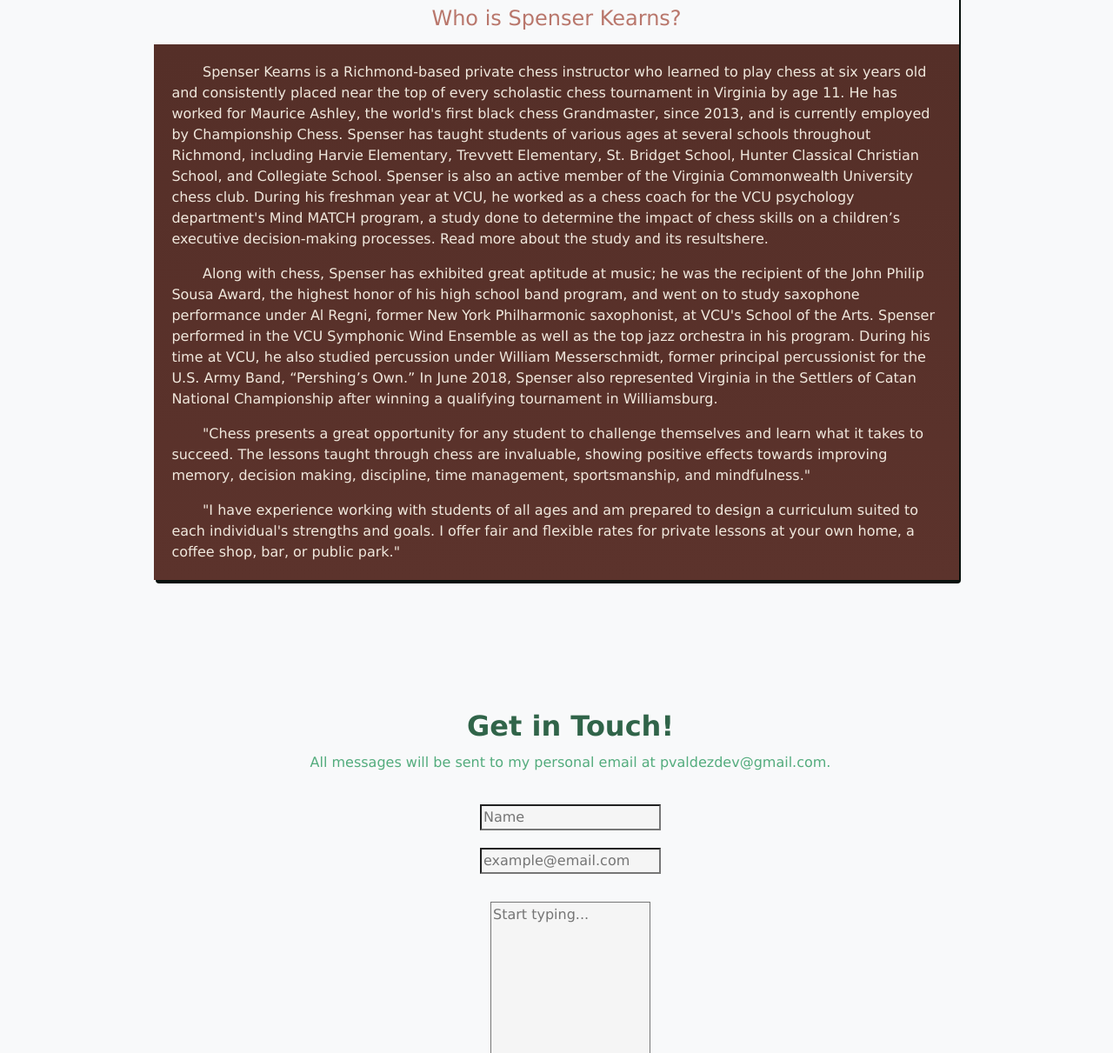
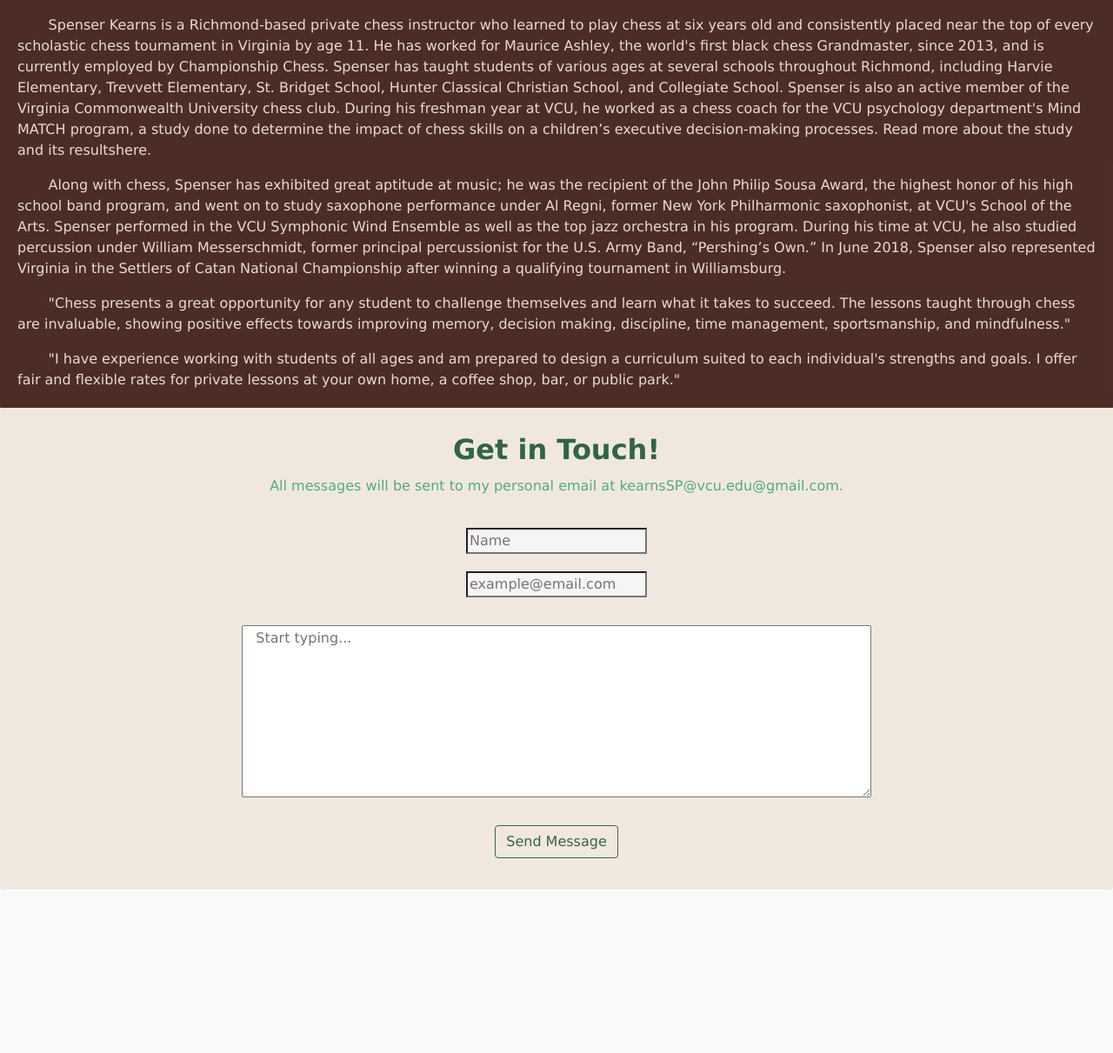
Before and after one commit to valdezDev/gatsby-spenser-teaches-chess, a Gatsby site: page / in a window 1280 px wide. Shown: the part 1589-2800 px from the top of the page at 87% size. After the commit the page ends 2635 px from the top, so only its background shows below. Built offline with nearby package versions, Linux system fonts and the light colour scheme; Gatsby itself is replaced by a stand-in of ours.

Commit message:
applied new, responsive styles to the portfolio page

```diff
--- a/src/components/header.js
+++ b/src/components/header.js
@@ -59,7 +59,7 @@
               </Link>
               <Link
                 activeClass="active"
-                to="contact-card"
+                to="card-3"
                 spy={true}
                 smooth={true}
                 offset={-70}
--- a/src/pages/index.js
+++ b/src/pages/index.js
@@ -1,9 +1,8 @@
 import React from "react";
-//import { Link } from "gatsby";
 import { Link, animateScroll as scroll } from "react-scroll";
 import Layout from "../components/layout";
 import SEO from "../components/seo";
-import { Button, Card, CardBody, CardImg, CardSubtitle, CardText, CardTitle, Col, Container, Row } from "reactstrap";
+import { Button, Card, CardBody, CardImg, CardSubtitle, CardText, CardTitle, Col, Container } from "reactstrap";
 import SpenserImage from '../images/profilePic.jpg';
 import '../styles/index.scss';
 
@@ -25,7 +24,7 @@
           <Button className="col-md-2 index-intro__button">
             <Link
               activeClass="active"
-              to="contact-card"
+              to="card-3"
               spy={true}
               smooth={true}
               offset={-70}
@@ -37,8 +36,8 @@
       </Col>
     </Card>
 
-    <Card className="card-2 about-me">
-      <CardImg top width="75%" src={SpenserImage} alt="Card image cap" className="about-img rounded-circle"/>
+    <Card className="card-2 about-me row-cover-full">
+      <CardImg top width="100%" src={SpenserImage} alt="Card image cap" className="about-img rounded-circle d-block"/>
       <CardTitle className="about-me__title text-center">Who is Spenser Kearns?</CardTitle>
         <CardBody className="about-me__body">
           <CardText className="about-me__text">
@@ -56,12 +55,10 @@
         </CardBody>
     </Card>
 
-    <Card className="row-3">
-      <Col sm="12 contact-col">
-        <Card className="contact-card">
+    <Card className="card-3">
           <CardTitle className="contact-card__title text-center">Get in Touch!</CardTitle>
           <CardSubtitle className="contact-card__subtitle text-center">
-            All messages will be sent to my personal email at pvaldezdev@gmail.com.
+            All messages will be sent to my personal email at kearnsSP@vcu.edu@gmail.com.
           </CardSubtitle>
           <CardBody className="contact-card__body col-md-12">
             <form method="POST" action="/success" className="contact-card__form" data-netlify="true" data-netlify-honeypot="bot-field" name="contact">
@@ -74,7 +71,7 @@
                   <input className="contact-card__email" type="email" name="email" id="email" placeholder="example@email.com" />
                 </div>
                 <div className="contact-card__field">
-                  <textarea className="contact-card__message" name="message" id="message" rows="8" placeholder="Start typing..." ></textarea>
+                  <textarea className="contact-card__message col-md-7" name="message" id="message" rows="8" placeholder="Start typing..." ></textarea>
                 </div>
                 <div className="contact-card__field">
                   <div data-netlify-recaptcha="true"></div>
@@ -85,8 +82,6 @@
               </ul>
             </form>
           </CardBody>
-        </Card>
-      </Col>
     </Card>
   </Layout>
 )
--- a/src/styles/index.scss
+++ b/src/styles/index.scss
@@ -45,16 +45,28 @@
 .card-2 {
   //margin-top: 100px;
   //height: 850px;
+  width: 100vw;
+  position: relative;
+  margin-left: -50vw;
+  left: 50%;
   background: rgba($teal, 0.001);
   border-width: 0;
+  //width: 1080px;
   //display:block;
   //clear:both;
-  margin-bottom: 2rem;
+  //margin-bottom: 2rem;
 }
-.row-3 {
-  background: rgba($teal, 0.001);
+
+.card-3 {
+  width: 100vw;
+  position: relative;
+  margin-left: -50vw;
+  left: 50%;
+  background: rgba($light, 0.96);
   border-width: 0;
-  margin-top: 2rem;
+  padding-top: 1.5rem;
+  //margin-bottom: 1.5rem;
+  //margin-top: 2rem;
   //height: 500px;
   //display:block;
   //margin-top: 30rem;
@@ -117,44 +129,41 @@
 // About Page
 .about-img {
   background: rgba($teal, 0.001);
+  justify-content: center;
   //display: inline-block;
-  width: 75%;
+  width: 50%;
   margin-top: 1.5rem;
   margin-bottom: 1.5rem;
   margin-left: auto;
   margin-right: auto;
-  box-shadow: 2px 4px darken($teal, 25%);
+  //box-shadow: 2px 4px darken($teal, 25%);
 }
-
-.img-col {
-  //float: left;
-}
-.about-col {
-  //float: right;
-}
-
 
 .about-me {
   display: inline-block;
   background: rgba($teal, 0.001);
-  //background-image: linear-gradient(to bottom, lighten($brown, 43%), darken($light, 0.1%));
-  border-radius: 4px;
   border-width: 0;
-  box-shadow: 2px 4px darken($teal, 25%);
+  background: rgba($teal, 0.96);
 
   &__body {
-    background-image: linear-gradient(to bottom, lighten($brown, 2%), lighten($brown, 4%));
+    background: rgba($brown, 0.96);
+    //width: 1080px;
+    width: 100%;
+    display: block;
+    margin-left: auto;
+    margin-right: auto;
+    //border-radius: 4px;
   }
 
   &__title {
-    color: lighten($brown, 35%);
+    color: lighten($light, 5%);
     //background-image: linear-gradient(to bottom, darken($light, 4%), darken($light, 1%));
     font-size: 24px;
     width: 100%;
   }
 
   &__text {
-    color: $light;
+    color: darken($light, 5%);
     //background-image: linear-gradient(to bottom, darken($brown, 4%), darken($brown, 1%));
   }
 }
@@ -215,6 +224,12 @@
     display: block;
     margin: 1rem auto;
     border-color: $teal !important;
+    color: $teal;
+    transition: color .5s, all .25s ease-in-out;
+    &:hover {
+      color: lighten($teal, 35%);
+      transform: scale(1.06);
+    }
   }
 
   & textarea {
```
